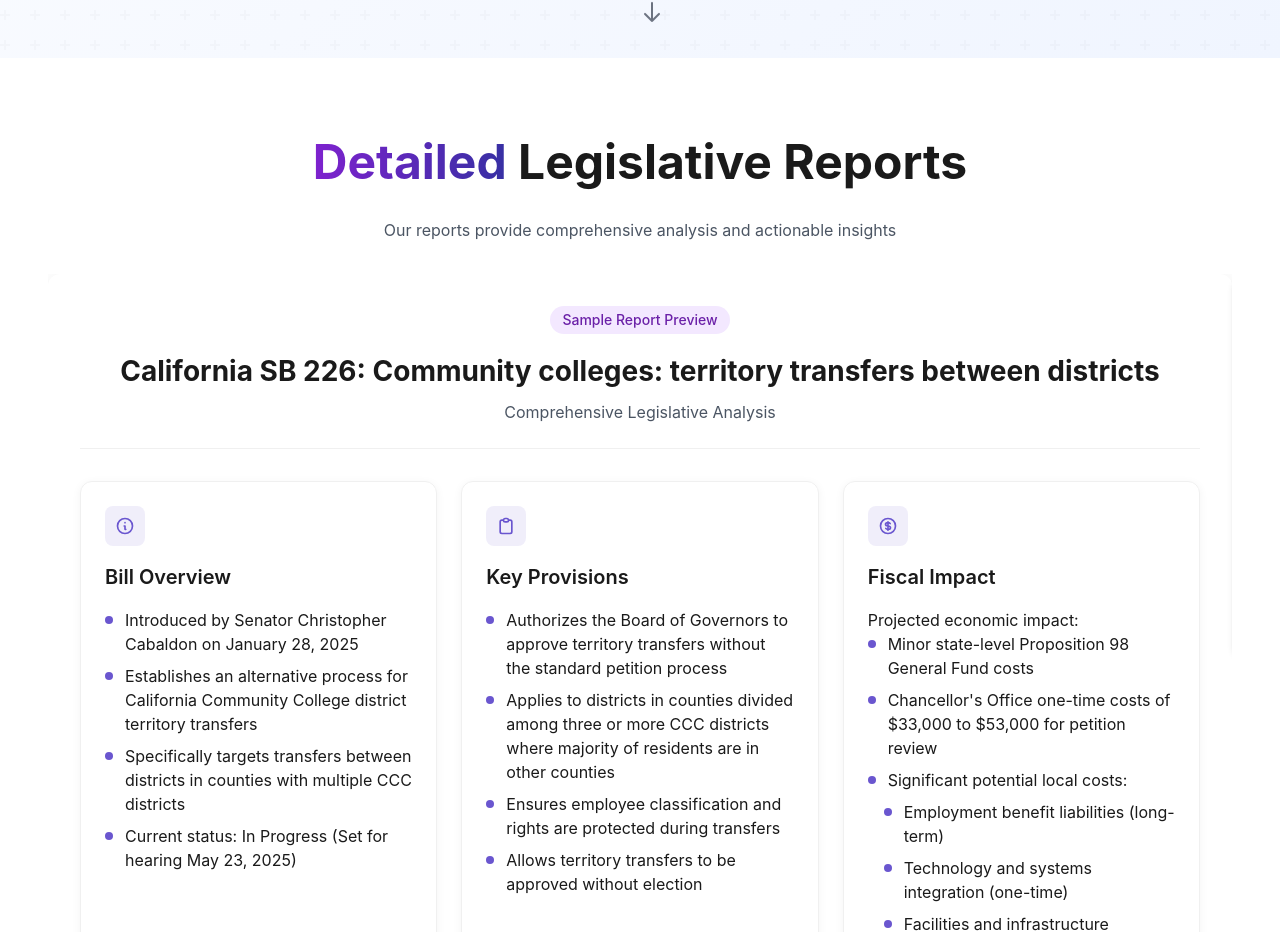
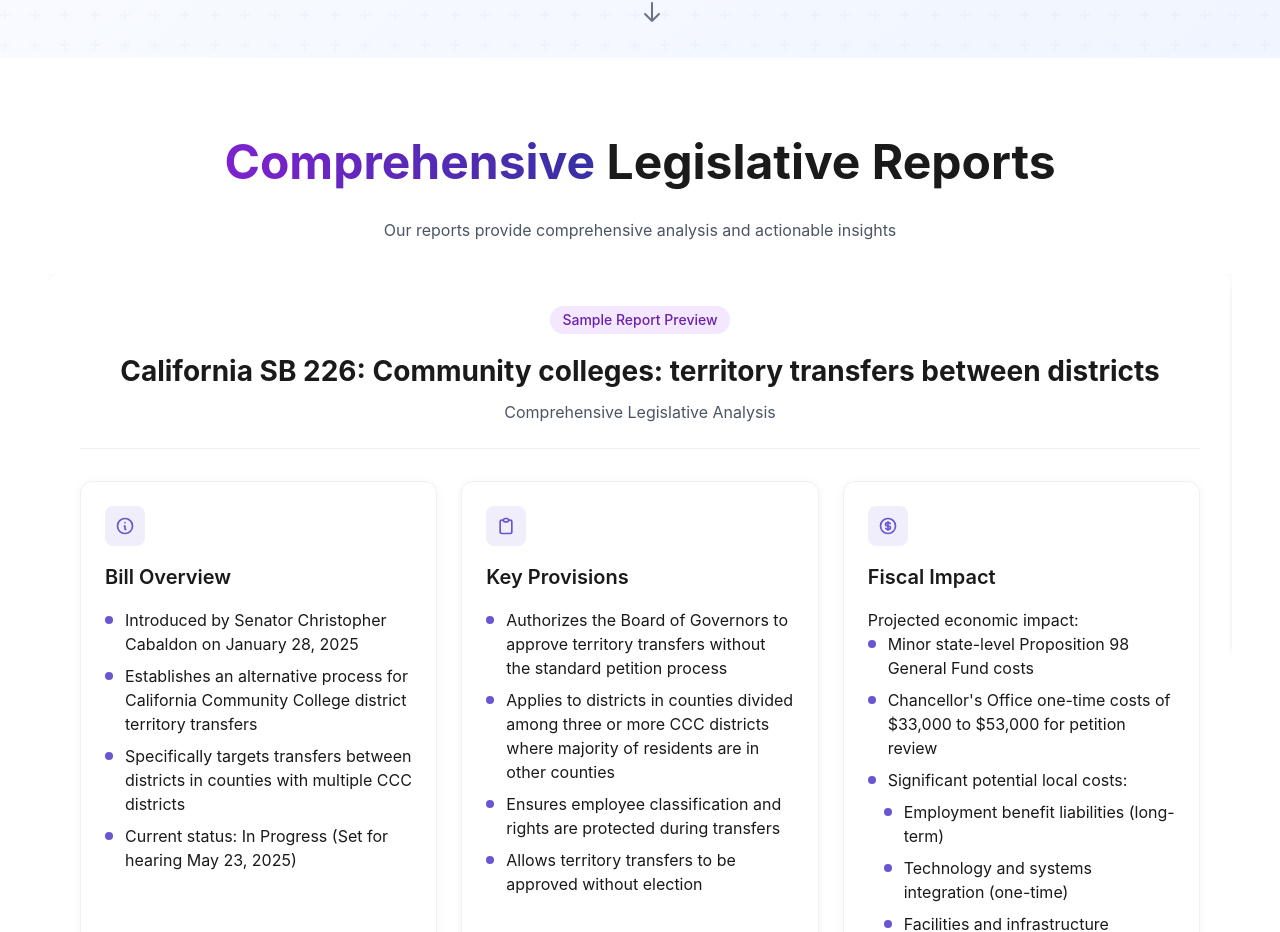
Before and after one commit to ehawked/legislative-report-app, a React (Vite) app: page / in a window 1280 px wide. Shown: the part 1040-1972 px from the top of the page. Built offline with nearby package versions, Linux system fonts and the light colour scheme.

Commit message:
Updated App.tsx

```diff
--- a/src/App.tsx
+++ b/src/App.tsx
@@ -251,7 +251,7 @@
       <section className="sample-preview-section py-20">
         <div className="max-w-7xl mx-auto px-4">
           <h2 className="text-4xl md:text-5xl font-bold text-center mb-4 sample-preview-heading scroll-trigger">
-            <span className="gradient-text">Detailed</span> Legislative Reports
+            <span className="gradient-text">Comprehensive</span> Legislative Reports
           </h2>
           <p className="text-gray-600 text-center mb-8 max-w-2xl mx-auto scroll-trigger" style={{ transitionDelay: '0.2s' }}>
             Our reports provide comprehensive analysis and actionable insights
```
